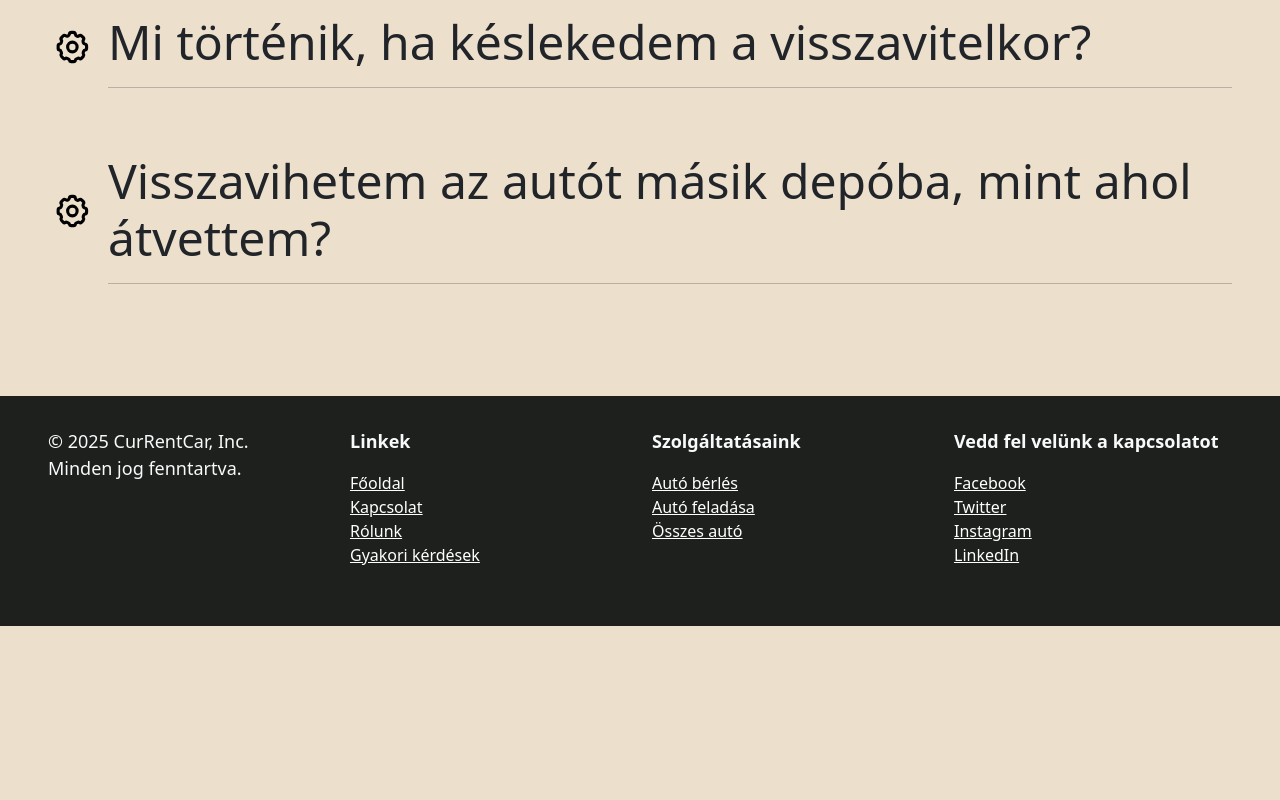
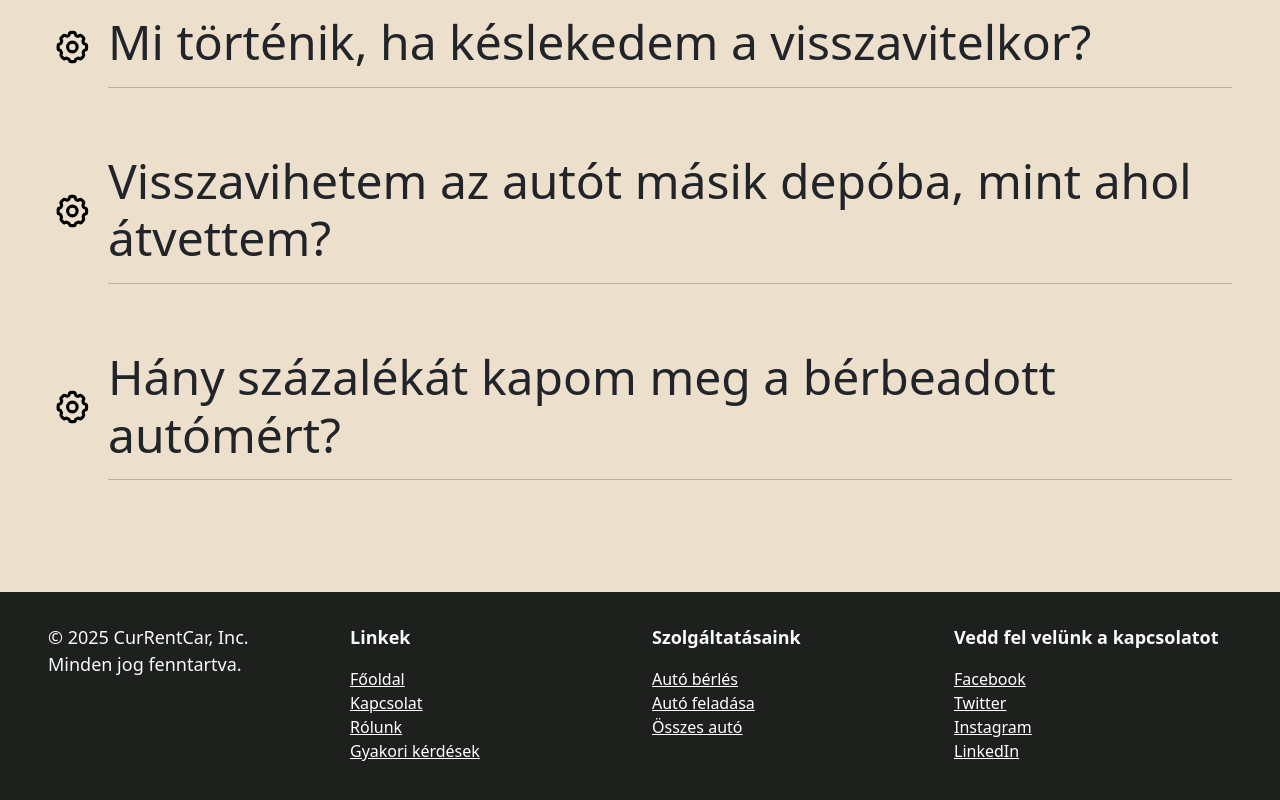
Before and after one commit to rewerze/currentcar, a React (Vite) app in the folder client/: page /gyik in a window 1280 px wide. Shown: the part 1090-1890 px from the top of the page. Before the commit the page ends 1716 px from the top, so only its background shows below. Built offline with nearby package versions, Linux system fonts and the light colour scheme; no server answers.

Commit message:
faq update

```diff
--- a/client/src/components/FAQ.tsx
+++ b/client/src/components/FAQ.tsx
@@ -70,6 +70,14 @@ function FAQ() {
                         <p>Nem. Fontos számunkra, hogy ha az eredeti tulajdonos szeretné vissza az autóját, akkor ne egy távolabbi helyre kelljen elutaznia érte.</p>
                     </details>
                 </div>
+                <div className="mx-5 mt-5">
+                    <details>
+                        <summary className="display-5">Hány százalékát kapom meg a bérbeadott autómért?
+                            <hr className="w-100" />
+                        </summary>
+                        <p>Az összeget az autó bérlés visszahozásáig tároljuk, majd a végösszeg 70%-át átutaljuk vagy készpénzben átveheti.</p>
+                    </details>
+                </div>
             </main>
         </>
     )
```
